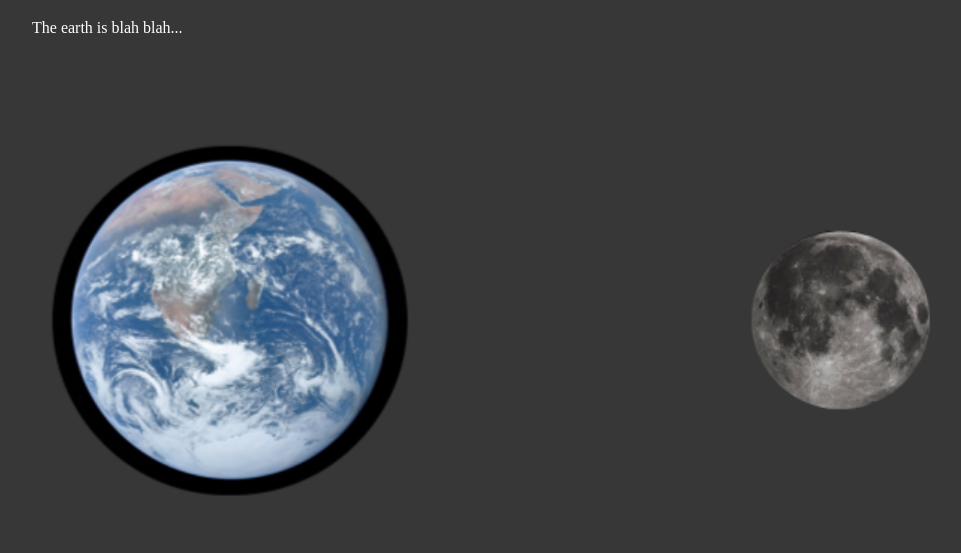
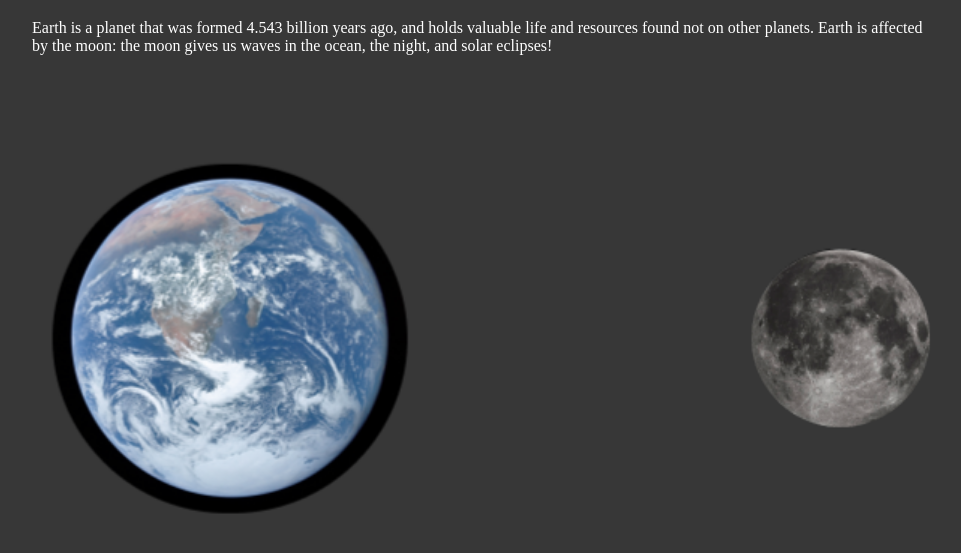
Before and after one commit to nscior/lab-one, an Eleventy site: page index.html in a window 1280 px wide. Shown: the part 119-672 px from the top of the page, without its empty margins (104-1065 px from the left). Built offline with nearby package versions, Linux system fonts and the light colour scheme; Eleventy itself is replaced by a stand-in of ours; files that its build step writes are made by us from their sources.

Commit message:
earth description

```diff
--- a/bundle.css
+++ b/bundle.css
@@ -10,6 +10,7 @@ body {
 .text {
     text-align: left;
     padding-bottom: 50px;
+    padding-right: 20%;
 }
 
 .images {
--- a/index.html
+++ b/index.html
@@ -10,7 +10,7 @@
     <body>
         <div class="text">
             <h1>Earth</h1>
-            <p>The earth is blah blah...</p>
+            <p>Earth is a planet that was formed 4.543 billion years ago, and holds valuable life and resources found not on other planets. Earth is affected by the moon: the moon gives us waves in the ocean, the night, and solar eclipses! </p>
         </div>
         <div class="images">
             <a href="index.html"><img class="earth" src="img/earth.png" alt="earth"></a>
```
